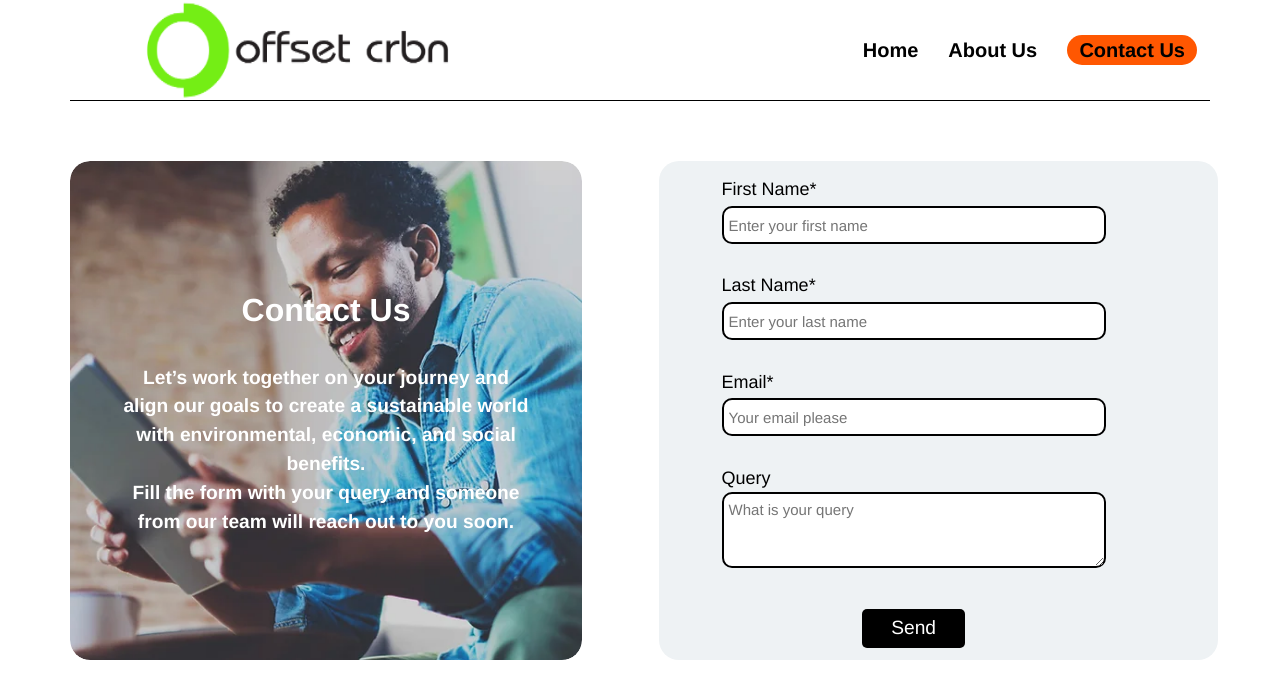
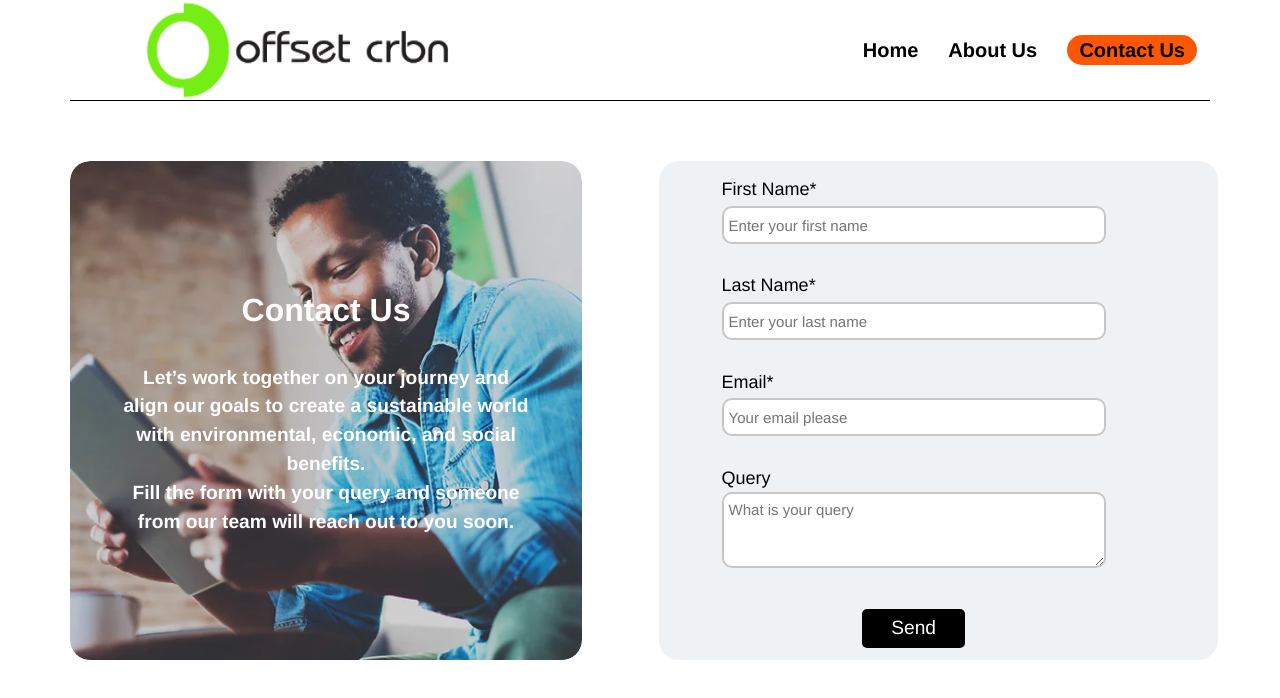
Before and after one commit to suryaschypfer/CarbonOffset_project, a React (Create React App) app: page /contactus in a window 1280 px wide. Shown: the top 698 px of the page. Built offline with nearby package versions, Linux system fonts and the light colour scheme.

Commit message:
error messages in contact us

```diff
--- a/src/components/ContactUs.jsx
+++ b/src/components/ContactUs.jsx
@@ -15,7 +15,7 @@ export const ContactUs = () => {
     const [FErrorMessage, setFErrorMessage] = useState('');
     const [LErrorMessage, setLErrorMessage] = useState('');
     const [EErrorMessage, setEErrorMessage] = useState('');
-    const [AErrorMessage, setAErrorMessage] = useState('');
+    const [QErrorMessage, setQErrorMessage] = useState('');
     const [SuccessMessage, setSuccessMessage] = useState('');
     const [firstName, setFirstName] = useState('');
     const [lastName, setLastName] = useState('');
@@ -125,6 +125,14 @@ export const ContactUs = () => {
             return;
         }
 
+        if (!query) {
+            setQErrorMessage('Please type in your query');
+            setTimeout(() => {
+                setQErrorMessage('');
+            }, 1000);
+            return;
+        }
+
 
 
 
@@ -222,6 +230,7 @@ export const ContactUs = () => {
                             rows={5}
                             required
                         />
+                         {QErrorMessage && <div className="error-message">{QErrorMessage}</div>}
                     </div>
                     <div className="send">
                         <button onClick={handleSend} className="send-button">Send</button>
--- a/src/components/ContactUsNew.css
+++ b/src/components/ContactUsNew.css
@@ -130,7 +130,7 @@ body {
     background: white;
     font-size: 15px !important;
     border-radius: 10px;
-    border: 2px solid black;
+    border: 2px solid rgba(0, 0, 0, 0.219);
     margin-top: 0.2vw;
     width: 30vw;
     height: 3vw;
@@ -143,7 +143,7 @@ body {
     background: white;
     width: 30vw;
     height: 6vw;
-    border: 2px solid black;
+    border: 2px solid rgba(0, 0, 0, 0.219);
     padding: 5px;
     font-style: 'helvetica';
 }
@@ -175,4 +175,5 @@ body {
 .error-message {
     background-color: transparent;
     color: #dc0707;
+    font-size: medium;
 }
--- a/src/components/landing_page.css
+++ b/src/components/landing_page.css
@@ -112,6 +112,7 @@ video {
     border-radius: 20px;
     margin-bottom: 1.5vw;
     text-align: center;
+    font-size: medium;
 
 }
 
@@ -129,6 +130,7 @@ video {
     border-radius: 20px;
     margin-bottom: 1.5vw;
     text-align: center;
+    font-size: medium;
 }
 
 .Family_heading {
@@ -156,6 +158,7 @@ video {
     border-radius: 20px;
     margin-bottom: 2vw;
     text-align: center;
+    font-size: medium;
 }
 
 .Age_heading {
```
